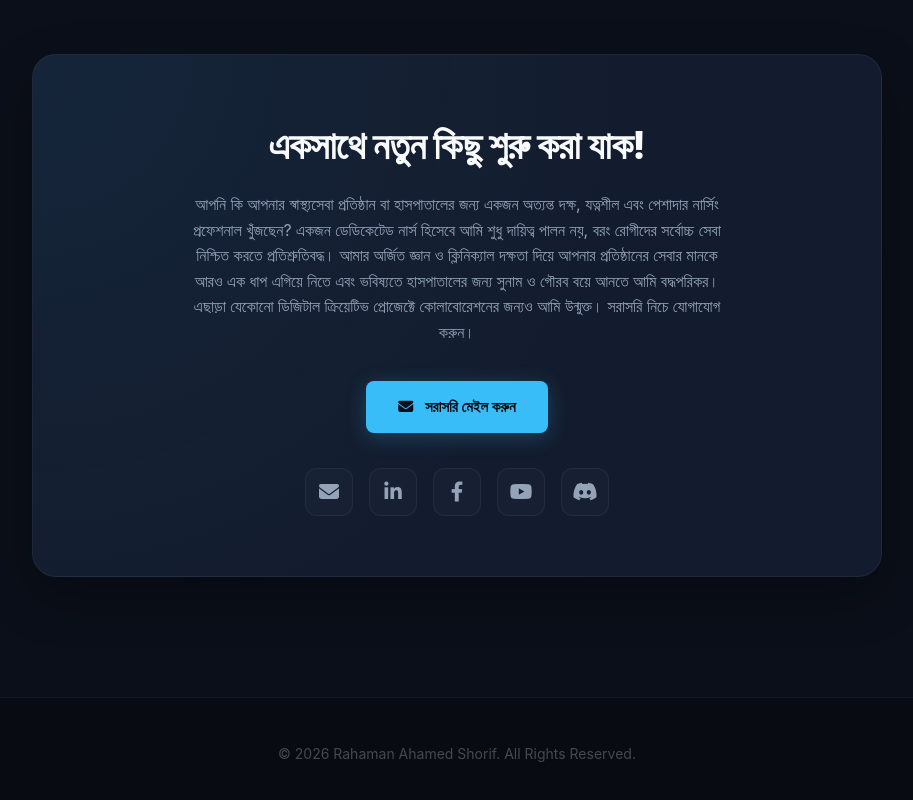
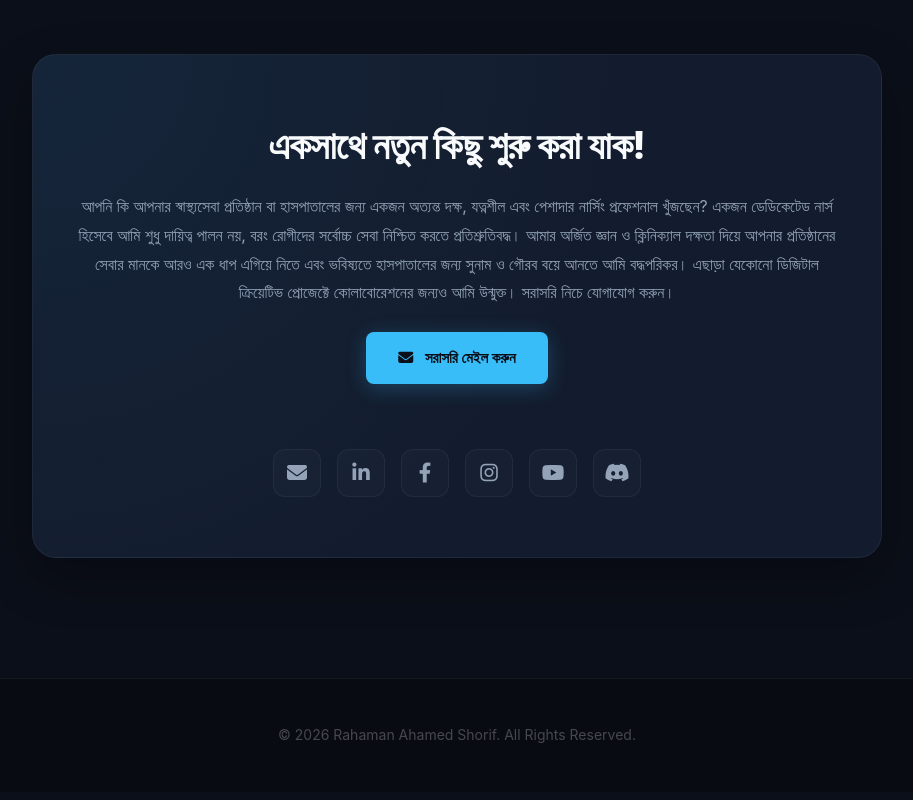
Before and after one commit to rahamanahamedshorif/Rahaman-Ahamed-Shorif, a plain HTML site: page index.html in a window 1280 px wide. Shown: the part 5124-5924 px from the top of the page, without its empty margins (183-1096 px from the left). Drawn offline with Linux system fonts and the light colour scheme.

Commit message:
Update index.html

```diff
--- a/index.html
+++ b/index.html
@@ -819,19 +819,20 @@
     </div>
 </section>
 
-    <!-- Contact Section Box -->
     <section id="contact" style="padding-bottom: 120px;">
         <div class="container">
             <div class="contact-box">
                 <h2>একসাথে নতুন কিছু শুরু করা যাক!</h2>
-                <p>আপনি কি আপনার স্বাস্থ্যসেবা প্রতিষ্ঠান বা হাসপাতালের জন্য একজন অত্যন্ত দক্ষ, যত্নশীল এবং পেশাদার নার্সিং প্রফেশনাল খুঁজছেন? একজন ডেডিকেটেড নার্স হিসেবে আমি শুধু দায়িত্ব পালন নয়, বরং রোগীদের সর্বোচ্চ সেবা নিশ্চিত করতে প্রতিশ্রুতিবদ্ধ। আমার অর্জিত জ্ঞান ও ক্লিনিক্যাল দক্ষতা দিয়ে আপনার প্রতিষ্ঠানের সেবার মানকে আরও এক ধাপ এগিয়ে নিতে এবং ভবিষ্যতে হাসপাতালের জন্য সুনাম ও গৌরব বয়ে আনতে আমি বদ্ধপরিকর। এছাড়া যেকোনো ডিজিটাল ক্রিয়েটিভ প্রোজেক্টে কোলাবোরেশনের জন্যও আমি উন্মুক্ত। সরাসরি নিচে যোগাযোগ করুন।</p>
-                <a href="mailto:raahshorif@gmail.com" class="btn-primary" style="display: inline-block;"><i class="fa-solid fa-envelope" style="margin-right: 8px;"></i> সরাসরি মেইল করুন</a>
+                <p style="line-height: 1.8; max-width: 800px; margin: 0 auto 25px auto;">
+                    আপনি কি আপনার স্বাস্থ্যসেবা প্রতিষ্ঠান বা হাসপাতালের জন্য একজন অত্যন্ত দক্ষ, যত্নশীল এবং পেশাদার নার্সিং প্রফেশনাল খুঁজছেন? একজন ডেডিকেটেড নার্স হিসেবে আমি শুধু দায়িত্ব পালন নয়, বরং রোগীদের সর্বোচ্চ সেবা নিশ্চিত করতে প্রতিশ্রুতিবদ্ধ। আমার অর্জিত জ্ঞান ও ক্লিনিক্যাল দক্ষতা দিয়ে আপনার প্রতিষ্ঠানের সেবার মানকে আরও এক ধাপ এগিয়ে নিতে এবং ভবিষ্যতে হাসপাতালের জন্য সুনাম ও গৌরব বয়ে আনতে আমি বদ্ধপরিকর। এছাড়া যেকোনো ডিজিটাল ক্রিয়েটিভ প্রোজেক্টে কোলাবোরেশনের জন্যও আমি উন্মুক্ত। সরাসরি নিচে যোগাযোগ করুন।
+                </p>
+                <a href="mailto:raahshorif@gmail.com" class="btn-primary" style="display: inline-block; margin-bottom: 30px;"><i class="fa-solid fa-envelope" style="margin-right: 8px;"></i> সরাসরি মেইল করুন</a>
 
-                <!-- Modern Connected Social Icons Grid -->
                 <div class="social-row">
                     <a href="mailto:raahshorif@gmail.com" class="social-icon" title="Email"><i class="fa-solid fa-envelope"></i></a>
                     <a href="https://www.linkedin.com/in/rahaman-ahamed-shorif-b88417356/" class="social-icon" title="LinkedIn"><i class="fa-brands fa-linkedin-in"></i></a>
                     <a href="https://www.facebook.com/rahaman.ahamed.shorif/" class="social-icon" title="Facebook"><i class="fa-brands fa-facebook-f"></i></a>
+                    <a href="https://www.instagram.com/rahamanahamedshorif" class="social-icon" title="Instagram" target="_blank"><i class="fa-brands fa-instagram"></i></a>
                     <a href="https://www.youtube.com/@rashorif" class="social-icon" title="YouTube"><i class="fa-brands fa-youtube"></i></a>
                     <a href="https://discord.com/users/1017414404016451666" class="social-icon" title="Discord"><i class="fa-brands fa-discord"></i></a>
                 </div>
```
